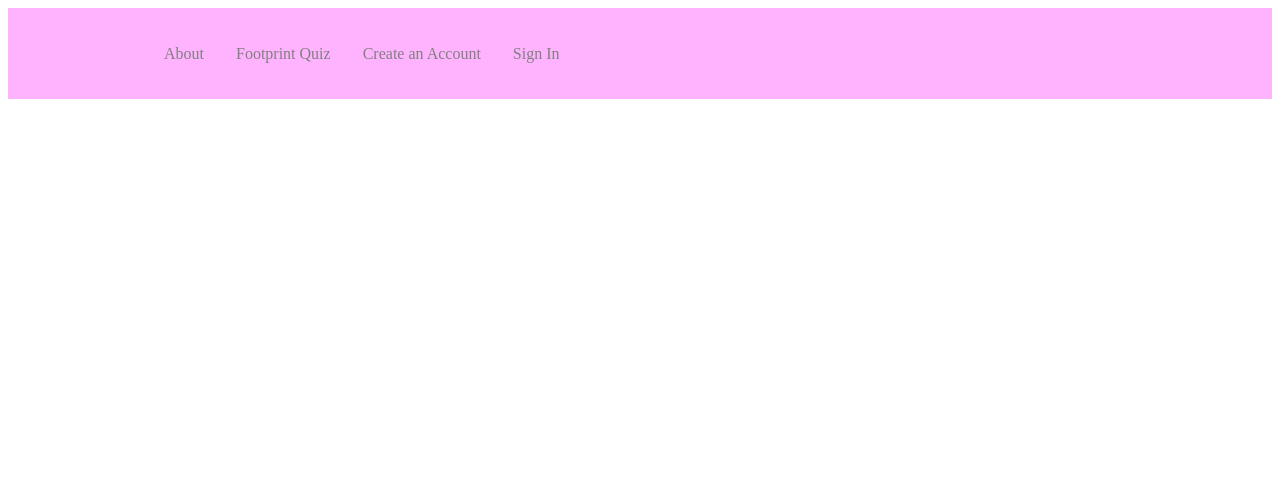
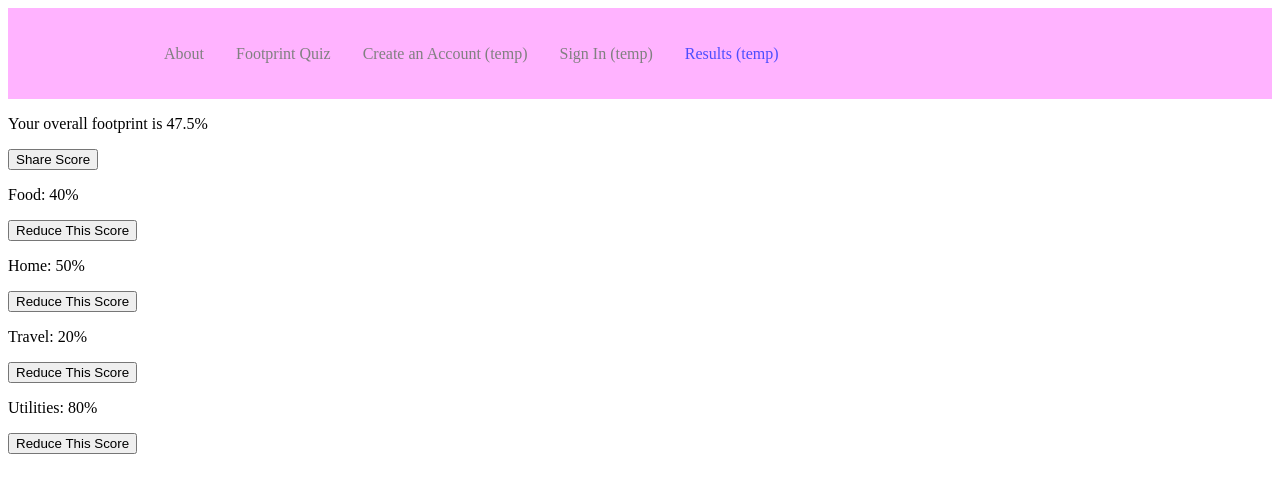
Before and after one commit to BenjaminLe1/SimpleCarbonTracker, a React (Create React App) app in the folder frontend/: page /results in a window 1280 px wide. Shown: the top 492 px of the page. Built offline with nearby package versions, Linux system fonts and the light colour scheme.

Commit message:
Results page created and Signup page complete

```diff
--- a/frontend/src/App.js
+++ b/frontend/src/App.js
@@ -1,5 +1,4 @@
 import React from 'react';
-//import {useState, useEffect} from 'react';
 import './App.css';
 import Navbar from './components/Navbar';
 import { BrowserRouter as Router, Routes, Route }
@@ -9,38 +8,9 @@ import Quiz from './pages/quiz';
 import Signup from './pages/signup';
 import Login from './pages/login';
 import Cover from './pages/cover';
-
+import Results from './pages/results';
 
 function App() {
-
-
-
-    // const [signInState, setSignInState] = React.useState(false)
-
-    // function findLinkState(curr){
-    //     setSignInState(curr)
-    // }
-
-    // function findLink(){
-    //     if(signInState == true){
-    //         correctLink = quiz
-    //     }
-    //     if(signInState == false){
-    //         correctLink = Cover
-    //     }
-    // }
-    /* const [posts, setPosts] = useState([]);
-    useEffect(() => {
-       fetch('http://localhost:3000/Person')
-          .then((response) => response.json())
-          .then((data) => {
-             console.log(data);
-             setPosts(data);
-          })
-          .catch((err) => {
-             console.log(err.message);
-          });
-    }, []); */
     return (
         <Router>
             <Navbar />
@@ -50,6 +20,7 @@ function App() {
                 <Route path='/quiz' element={<Quiz/>}/>
                 <Route path='/signup' element={<Signup />} />
                 <Route path='/login' element={<Login />} />
+                <Route path='/results' element={<Results />} />
             </Routes>
         </Router>
     );
--- a/frontend/src/components/Navbar/index.js
+++ b/frontend/src/components/Navbar/index.js
@@ -1,5 +1,4 @@
 import React from "react";
-import Cover from "../../pages/cover";
 import { Nav, NavLink, NavMenu }
     from "./NavbarElements";
 
@@ -22,10 +21,13 @@ const Navbar = () => {
                         Footprint Quiz
                     </NavLink>
                     <NavLink to="/signup" activeStyle>
-                        Create an Account
+                        Create an Account (temp)
                     </NavLink>
                     <NavLink to="/login" activeStyle>
-                        Sign In
+                        Sign In (temp)
+                    </NavLink>
+                    <NavLink to="/results" activeStyle>
+                        Results (temp)
                     </NavLink>
                 </NavMenu>
             </Nav>
--- a/frontend/src/pages/results.js
+++ b/frontend/src/pages/results.js
@@ -1,32 +1,38 @@
-import React,{useState} from "react";
-import axios from "axios";
+import React,{useState, useEffect} from "react";
 
 function Results(){
-    const [email,setEmail] = useState("")
-    const [userName,setUsername] = useState("")
-    const [password,setPassword] = useState("")
+    const[cat1,setCat1] = useState(0)
+    const[cat2,setCat2] = useState(0)
+    const[cat3,setCat3] = useState(0)
+    const[cat4,setCat4] = useState(0)
+    const[overall, setOverall] = useState(0)
 
-    async function postSignup(e) {
-        e.preventDefault()
-        try {
-            await axios.post("http://localhost:4000/post_signup", {
-                email,
-                userName,
-                password
-            })
-        } catch(error) {
-            console.error(error)
-        }
+    function getScores(){
+        setCat1(12)
+        setCat2(15)
+        setCat3(6)
+        setCat4(24)
+        setOverall((cat1+cat2+cat3+cat4)/4)
     }
+    function getPerc(score){
+        return (score / 30) * 100
+    }
+    useEffect(() => {
+        getScores()
+    });
 
     return (
-        <div classname="Signup">
-            <form onSubmit={postSignup}>
-                <input onChange={(e) => setEmail(e.target.value)} id="email" value={email} placeholder="email" type="email"></input>
-                <input onChange={(e) => setUsername(e.target.value)} id="userName" value={userName} placeholder="username" type="text"></input>
-                <input onChange={(e) => setPassword(e.target.value)} id="password" value={password} placeholder="password" type="text"></input>
-                <button type="submit">Create an Account</button>
-            </form>
+        <div classname="Results">
+            <p>Your overall footprint is {getPerc(overall)}%</p>
+            <button>Share Score</button>
+            <p>Food: {getPerc(cat1)}%</p>
+            <button>Reduce This Score</button>
+            <p>Home: {getPerc(cat2)}%</p>
+            <button>Reduce This Score</button>
+            <p>Travel: {getPerc(cat3)}%</p>
+            <button>Reduce This Score</button>
+            <p>Utilities: {getPerc(cat4)}%</p>
+            <button>Reduce This Score</button>
         </div>
     )
 }
--- a/frontend/src/pages/signup.js
+++ b/frontend/src/pages/signup.js
@@ -5,9 +5,23 @@ function Signup(){
     const [email,setEmail] = useState("")
     const [userName,setUsername] = useState("")
     const [password,setPassword] = useState("")
+    const [error,setError] = useState("")
+
+    function handleSubmit(){
+        checkAccounts()
+        if (error === "Account Created Successfully!") {
+            postSignup()
+        }
+    }
+    const checkAccounts=async()=>{
+        const response = await axios.get("http://localhost:4000/check_accounts", {params : {
+            email: email,
+            userName: userName
+        }});
+        setError(response.data);
+    }
 
     async function postSignup(e) {
-        e.preventDefault()
         try {
             await axios.post("http://localhost:4000/post_signup", {
                 email,
@@ -21,14 +35,12 @@ function Signup(){
 
     return (
         <div classname="Signup">
-            <form onSubmit={postSignup}>
-                <input onChange={(e) => setEmail(e.target.value)} id="email" value={email} placeholder="email" type="email"></input>
-                <input onChange={(e) => setUsername(e.target.value)} id="userName" value={userName} placeholder="username" type="text"></input>
-                <input onChange={(e) => setPassword(e.target.value)} id="password" value={password} placeholder="password" type="text"></input>
-                <button type="submit">Create an Account</button>
-            </form>
+            <input onChange={(e) => setEmail(e.target.value)} id="email" value={email} placeholder="email" type="email"></input>
+            <input onChange={(e) => setUsername(e.target.value)} id="userName" value={userName} placeholder="username" type="text"></input>
+            <input onChange={(e) => setPassword(e.target.value)} id="password" value={password} placeholder="password" type="text"></input>
+            <button onClick={handleSubmit}>Create an Account</button>
+            <p>{error}</p>
         </div>
     )
 }
-
 export default Signup
```
Also changed, not shown: 1 other file (tests, documents, lock files or other folders).
